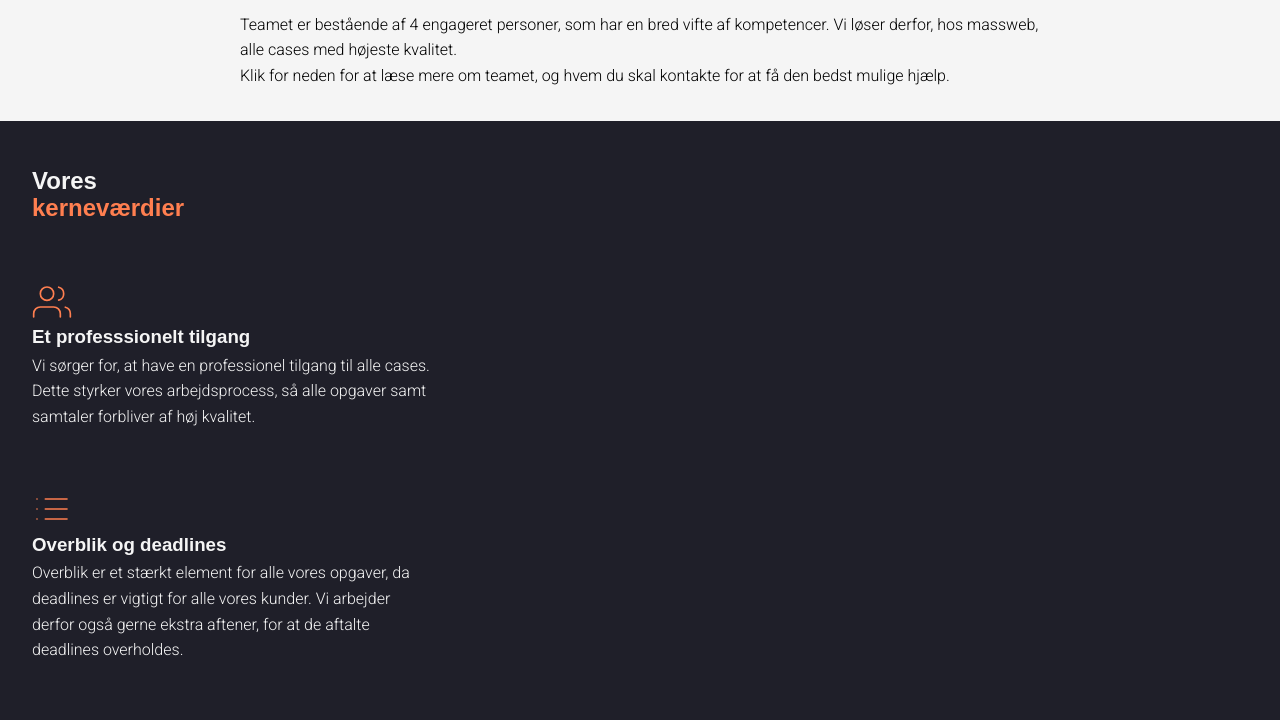
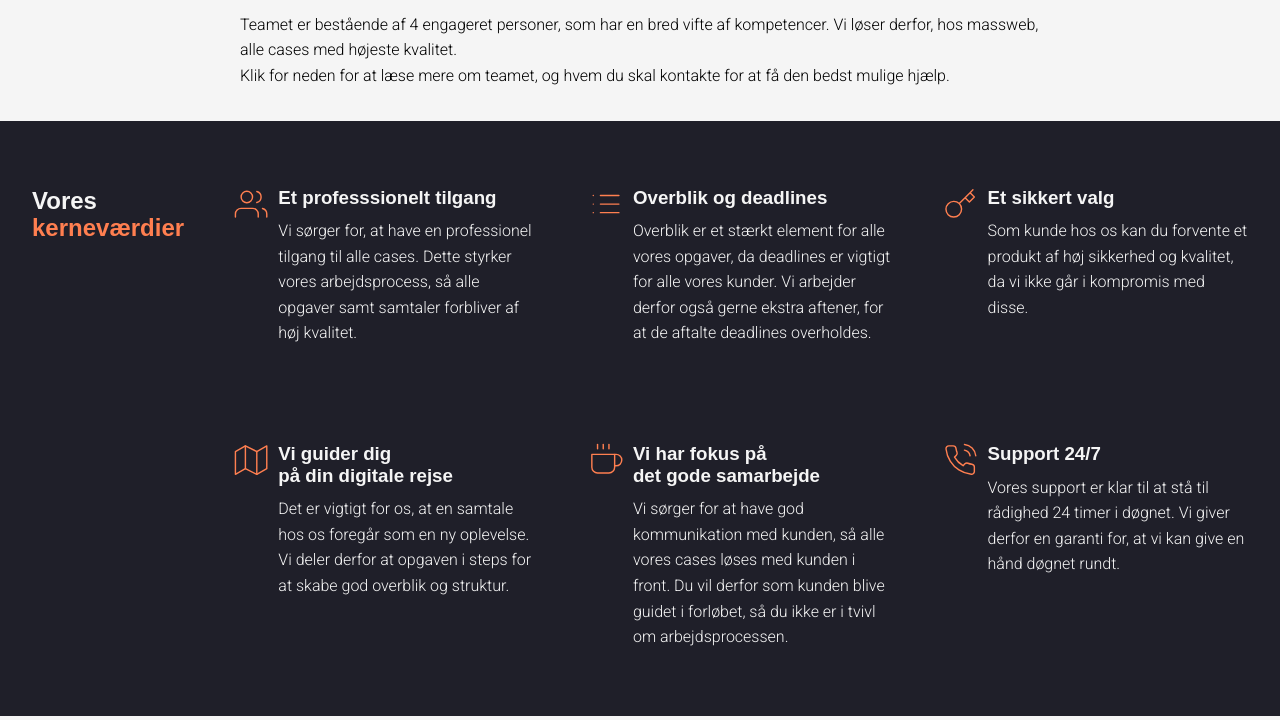
Before and after one commit to mathiasjor911/Opgave-5--Hjemmeside-til-egen-virksomhed, a website: page om-os.html in a window 1280 px wide. Shown: the part 360-1080 px from the top of the page. Drawn offline with nearby package versions, Linux system fonts and the light colour scheme; files that its build step writes are made by us from their sources; a web font is replaced by a local one.

Commit message:
Kerneværdier stylet og gjort responsiv til web

```diff
--- a/css/style.scss
+++ b/css/style.scss
@@ -240,22 +240,56 @@ p {
 
     .wrapper{
       color: $off-white;
+        display: flex;
+        justify-content: center;
+
       .kerneverdicontainer{
+          display: grid;
+          grid-template-columns: 1fr;
+          grid-template-rows: repeat(7, auto);
+          grid-gap: 50px;
+          padding: 50px 0;
+
+          @media screen and (min-width: 992px) {
+              grid-template-columns: auto repeat(3, 1fr);
+              grid-template-rows: repeat(2, 1fr);
+
+              .kerne-item1{
+
+              }
+
+              .kerne-item5{
+                  grid-column-start: 2;
+              }
+          }
 
           .kerne-item{
-              padding: 30px 0;
               max-width: 400px;
 
               h3{
-                  margin-bottom: 5px;
+                  margin-bottom: 10px;
+              }
+
+              svg{
+                  color: $orange;
+                  width: 40px;
+                  height: auto;
+
+                  @media screen and (min-width: 992px){
+                      margin-right: 10px;
+                  }
+              }
+
+              @media screen and (min-width: 992px) {
+                  display: flex;
+                  flex-direction: row;
+                  align-items: flex-start;
+              }
+
+              .kernetekst{
+                  width: fit-content;
               }
           }
-
-          svg{
-            color: $orange;
-            width: 40px;
-            height: auto;
-        }
       }
     }
 }
```
